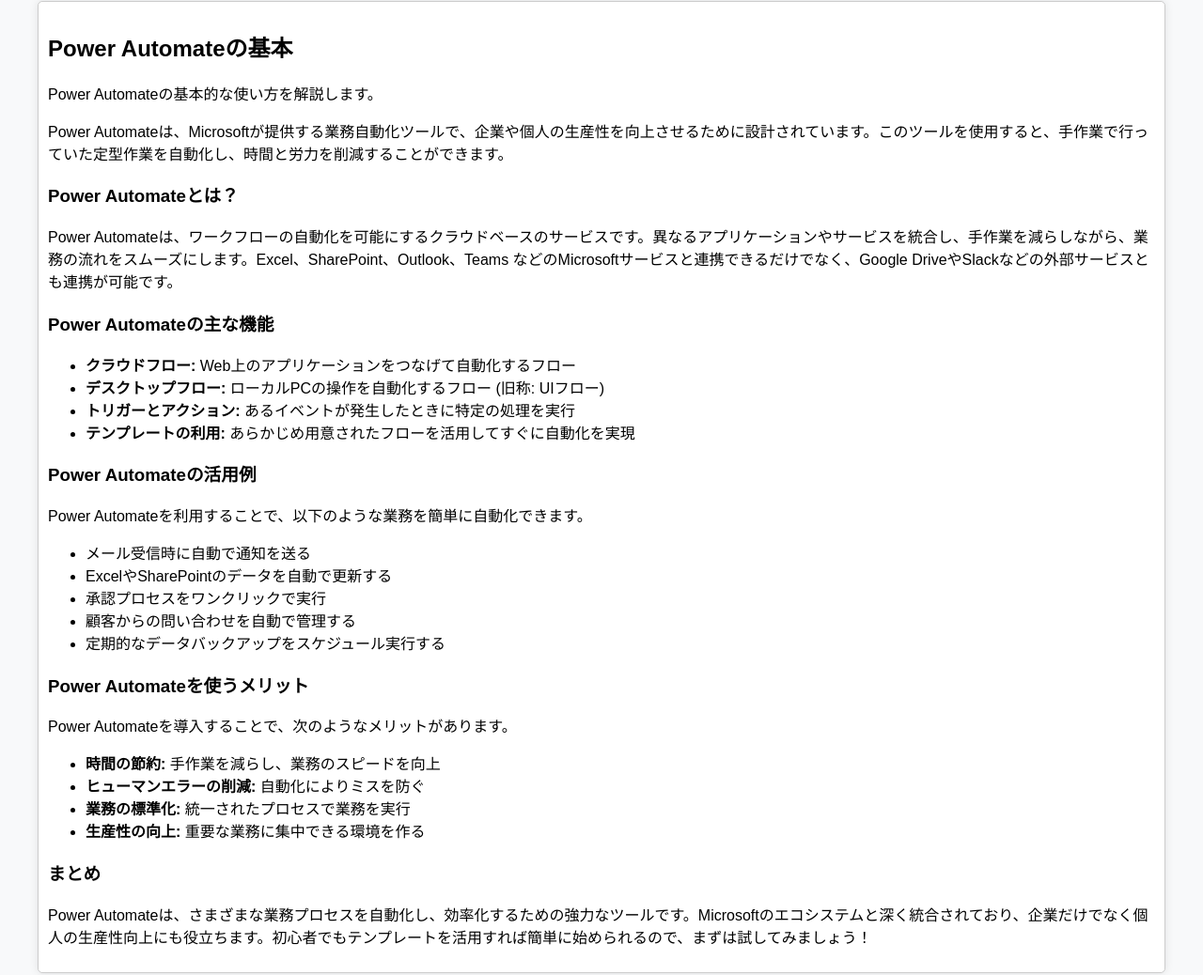
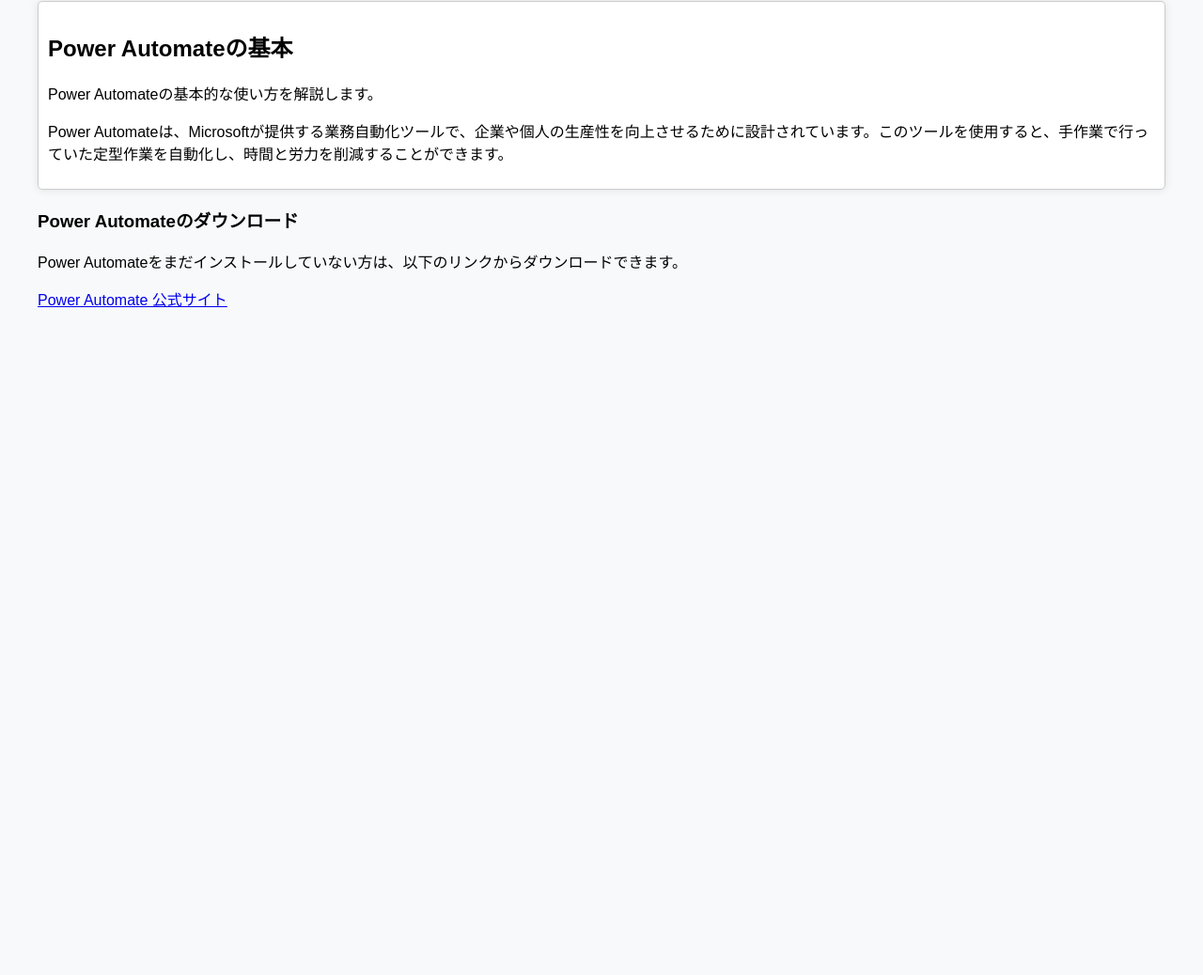
Before and after one commit to myuser1281904812/powerauto-blog, a plain HTML site: page blog.html in a window 1280 px wide. Shown: the part 252-1290 px from the top of the page at 94% size. After the commit the page ends 800 px from the top, so only its background shows below. Drawn offline with Linux system fonts and the light colour scheme.

Commit message:
index.html

```diff
--- a/blog.html
+++ b/blog.html
@@ -4,7 +4,7 @@
     <meta charset="UTF-8">
     <meta name="viewport" content="width=device-width, initial-scale=1.0">
     <title>Power Automate ブログ</title>
-    <link rel="stylesheet" href="style.css">
+    <link rel="stylesheet" href="style.css"> <!-- ✅ 外部CSSを適用 -->
 </head>
 <body>
     <h1>Power Automate 学習ブログ</h1>
@@ -25,39 +25,6 @@
             <h2>Power Automateの基本</h2>
             <p>Power Automateの基本的な使い方を解説します。</p>
             <p>Power Automateは、Microsoftが提供する業務自動化ツールで、企業や個人の生産性を向上させるために設計されています。このツールを使用すると、手作業で行っていた定型作業を自動化し、時間と労力を削減することができます。</p>
-
-            <h3>Power Automateとは？</h3>
-            <p>Power Automateは、ワークフローの自動化を可能にするクラウドベースのサービスです。異なるアプリケーションやサービスを統合し、手作業を減らしながら、業務の流れをスムーズにします。Excel、SharePoint、Outlook、Teams などのMicrosoftサービスと連携できるだけでなく、Google DriveやSlackなどの外部サービスとも連携が可能です。</p>
-
-            <h3>Power Automateの主な機能</h3>
-            <ul>
-                <li><strong>クラウドフロー:</strong> Web上のアプリケーションをつなげて自動化するフロー</li>
-                <li><strong>デスクトップフロー:</strong> ローカルPCの操作を自動化するフロー (旧称: UIフロー)</li>
-                <li><strong>トリガーとアクション:</strong> あるイベントが発生したときに特定の処理を実行</li>
-                <li><strong>テンプレートの利用:</strong> あらかじめ用意されたフローを活用してすぐに自動化を実現</li>
-            </ul>
-
-            <h3>Power Automateの活用例</h3>
-            <p>Power Automateを利用することで、以下のような業務を簡単に自動化できます。</p>
-            <ul>
-                <li>メール受信時に自動で通知を送る</li>
-                <li>ExcelやSharePointのデータを自動で更新する</li>
-                <li>承認プロセスをワンクリックで実行</li>
-                <li>顧客からの問い合わせを自動で管理する</li>
-                <li>定期的なデータバックアップをスケジュール実行する</li>
-            </ul>
-
-            <h3>Power Automateを使うメリット</h3>
-            <p>Power Automateを導入することで、次のようなメリットがあります。</p>
-            <ul>
-                <li><strong>時間の節約:</strong> 手作業を減らし、業務のスピードを向上</li>
-                <li><strong>ヒューマンエラーの削減:</strong> 自動化によりミスを防ぐ</li>
-                <li><strong>業務の標準化:</strong> 統一されたプロセスで業務を実行</li>
-                <li><strong>生産性の向上:</strong> 重要な業務に集中できる環境を作る</li>
-            </ul>
-
-            <h3>まとめ</h3>
-            <p>Power Automateは、さまざまな業務プロセスを自動化し、効率化するための強力なツールです。Microsoftのエコシステムと深く統合されており、企業だけでなく個人の生産性向上にも役立ちます。初心者でもテンプレートを活用すれば簡単に始められるので、まずは試してみましょう！</p>
         </div>
     </div>
 
@@ -78,6 +45,7 @@
             }
         };
     </script>
+
     <div class="download">
         <h3>Power Automateのダウンロード</h3>
         <p>Power Automateをまだインストールしていない方は、以下のリンクからダウンロードできます。</p>
```
